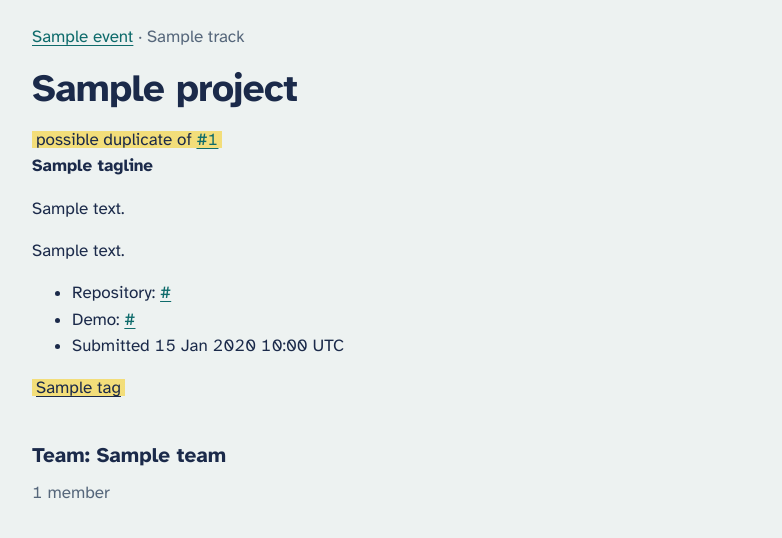
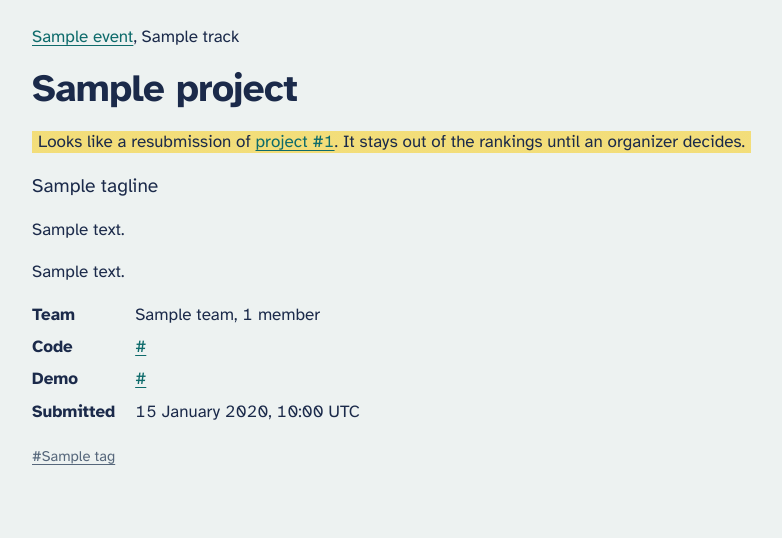
Before and after one commit to keirsalterego/ballotbench, a Django app: template src/portal/templates/portal/project.html in a window 1280 px wide. Shown: the part 66-604 px from the top of the page, without its empty margins (68-850 px from the left). Run offline with Django 5.2, Linux system fonts and the light colour scheme; the template is opened without the code that fills it: most values are stand-ins (such as "Sample title", 1, 10 or a date in 2020).

Commit message:
Gallery as a ruled docket instead of a card grid, with plain-language empty states

```diff
--- a/src/portal/templates/portal/project.html
+++ b/src/portal/templates/portal/project.html
@@ -1,19 +1,18 @@
 {% extends "portal/base.html" %}
 {% block title %}{{ project.title }}{% endblock %}
 {% block content %}
-<p class="muted"><a href="{% url 'gallery' %}?event={{ project.event.slug }}">{{ project.event.name }}</a>{% if project.track %} · {{ project.track.name }}{% endif %}</p>
+<p><a href="{% url 'gallery' %}?event={{ project.event.slug }}">{{ project.event.name }}</a>{% if project.track %}, {{ project.track.name }}{% endif %}</p>
 <h1>{{ project.title }}</h1>
-{% if project.status == "draft" %}<span class="badge warn">draft, visible to your team and organizers only</span>{% endif %}
-{% if project.duplicate_of_id %}<span class="badge warn">possible duplicate of <a href="{% url 'project' project.duplicate_of_id %}">#{{ project.duplicate_of_id }}</a></span>{% endif %}
-{% if project.tagline %}<p><strong>{{ project.tagline }}</strong></p>{% endif %}
+{% if project.status == "draft" %}<p class="flag">Draft. Only your team and the organizers can see it.</p>{% endif %}
+{% if project.duplicate_of_id %}<p class="flag">Looks like a resubmission of <a href="{% url 'project' project.duplicate_of_id %}">project #{{ project.duplicate_of_id }}</a>. It stays out of the rankings until an organizer decides.</p>{% endif %}
+{% if project.tagline %}<p class="lede">{{ project.tagline }}</p>{% endif %}
 <p>{{ project.summary }}</p>
-{% if project.description %}<div>{{ project.description|linebreaks }}</div>{% endif %}
-<ul>
-  {% if project.repo_url %}<li>Repository: <a href="{{ project.repo_url }}" rel="nofollow noopener">{{ project.repo_url }}</a></li>{% endif %}
-  {% if project.demo_url %}<li>Demo: <a href="{{ project.demo_url }}" rel="nofollow noopener">{{ project.demo_url }}</a></li>{% endif %}
-  {% if project.submitted_at %}<li>Submitted {{ project.submitted_at|date:"j M Y H:i" }} UTC</li>{% endif %}
-</ul>
-{% for t in project.tags %}<a class="badge" href="{% url 'gallery' %}?tag={{ t|urlencode }}">{{ t }}</a>{% endfor %}
-<h2>Team: {{ project.team.name }}</h2>
-<p class="muted">{{ members|length }} member{{ members|length|pluralize }}</p>
+{% if project.description %}<div class="prose">{{ project.description|linebreaks }}</div>{% endif %}
+<dl class="facts">
+  <dt>Team</dt><dd>{{ project.team.name }}, {{ members|length }} member{{ members|length|pluralize }}</dd>
+  {% if project.repo_url %}<dt>Code</dt><dd><a href="{{ project.repo_url }}" rel="nofollow noopener">{{ project.repo_url }}</a></dd>{% endif %}
+  {% if project.demo_url %}<dt>Demo</dt><dd><a href="{{ project.demo_url }}" rel="nofollow noopener">{{ project.demo_url }}</a></dd>{% endif %}
+  {% if project.submitted_at %}<dt>Submitted</dt><dd>{{ project.submitted_at|date:"j F Y, H:i" }} UTC</dd>{% endif %}
+</dl>
+{% if project.tags %}<div class="tags">{% for t in project.tags %}<a href="{% url 'gallery' %}?tag={{ t|urlencode }}">#{{ t }}</a>{% endfor %}</div>{% endif %}
 {% endblock %}
```
Also changed, not shown: src/portal/templates/portal/gallery.html (+20 -18 lines).
